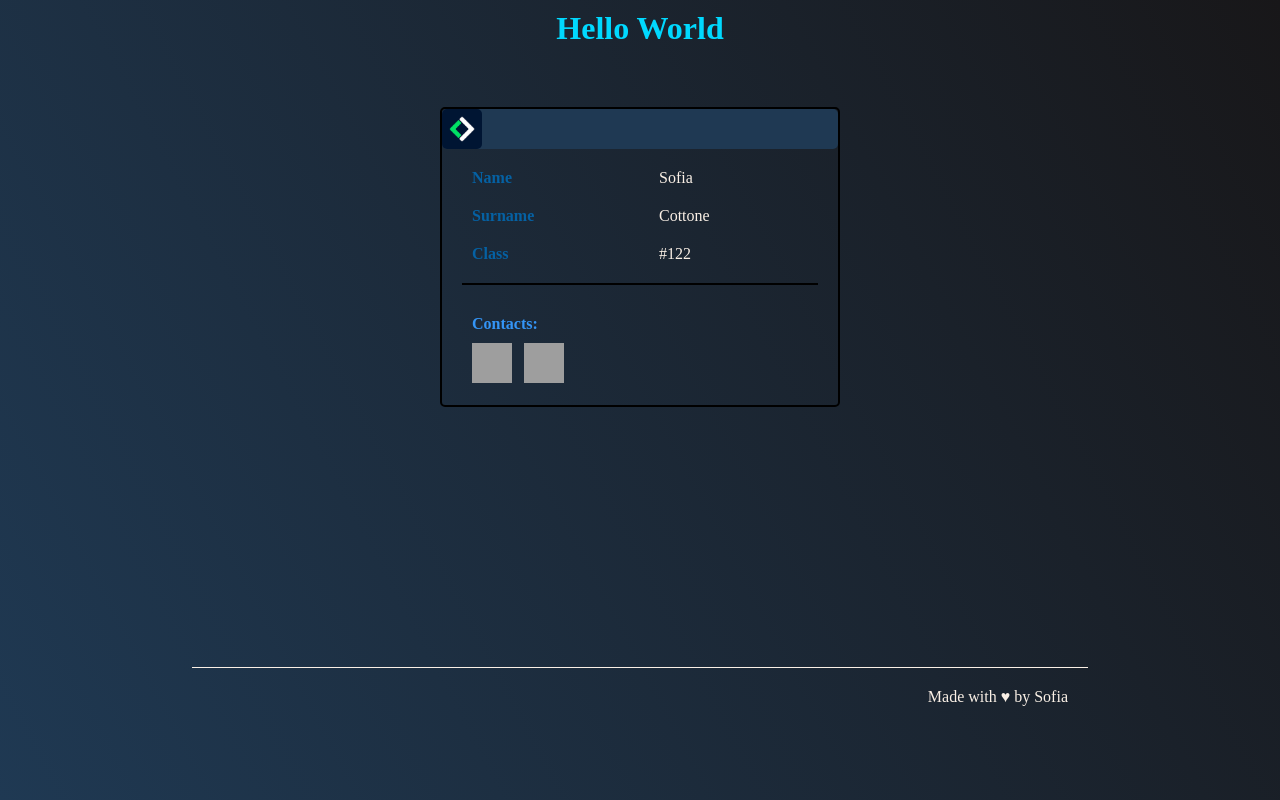
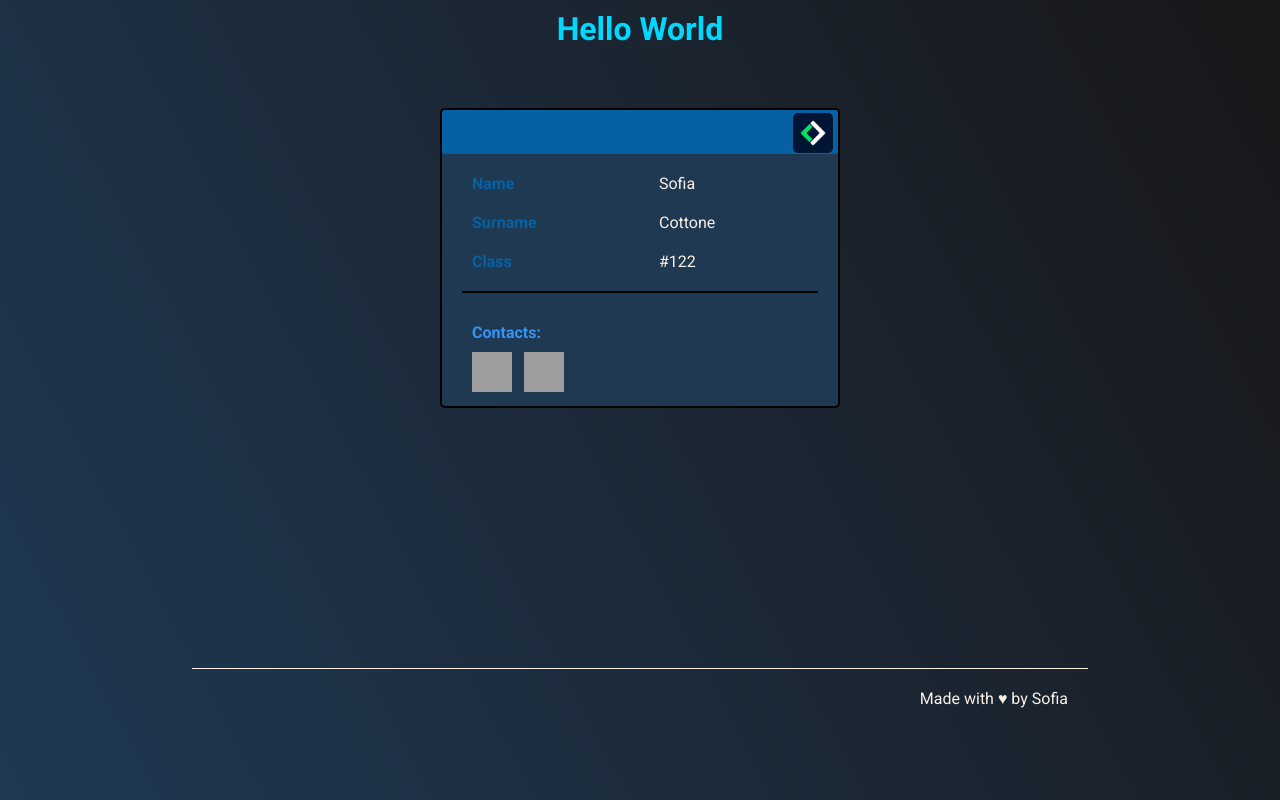
Before and after one commit to sofiacottone/htmlcss-hello, a plain HTML site: page index.html in a window 1280 px wide. Drawn offline with Linux system fonts and the light colour scheme; grey boxes are pictures that could not be loaded.

Commit message:
feat: style changes

```diff
--- a/index.html
+++ b/index.html
@@ -6,6 +6,11 @@
     <meta name="viewport" content="width=device-width, initial-scale=1.0">
     <title>Hello</title>
     <link rel="stylesheet" href="style.css">
+    <link rel="preconnect" href="https://fonts.googleapis.com">
+    <link rel="preconnect" href="https://fonts.gstatic.com" crossorigin>
+    <link
+        href="https://fonts.googleapis.com/css2?family=Roboto:ital,wght@0,100;0,300;0,400;0,500;0,700;0,900;1,100;1,300;1,400;1,500;1,700;1,900&display=swap"
+        rel="stylesheet">
 </head>
 
 <body>
--- a/style.css
+++ b/style.css
@@ -10,6 +10,7 @@ body {
     width: 100vw;
     height: 100vh;
     /* overflow: hidden; */
+    font-family: "Roboto", sans-serif;
 }
 
 h1 {
@@ -26,19 +27,25 @@ h1 {
     border-radius: 5px;
     display: flex;
     flex-direction: column;
+    background-color: #1f3953;
+    box-shadow: #181719;
 }
 
 .logo {
     width: 100%;
-    height: 40px;
-    background-color: #1f3953;
-    border-radius: 5px;
+    height: 45px;
+    background-color: rgb(5, 97, 163);
+    border-radius: 3px;
+    position: relative;
 }
 
 .logo img {
-    height: 100%;
+    height: 90%;
     object-fit: cover;
     border-radius: 5px;
+    position: absolute;
+    top: 3px;
+    right: 5px;
 }
 
 .info {
```
